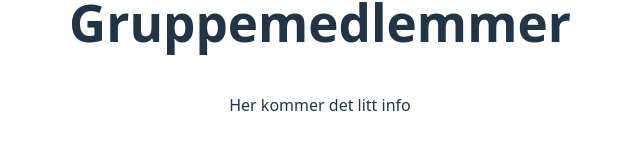
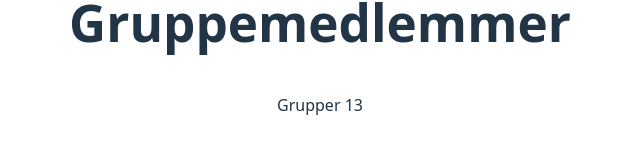
Before and after one commit to hannaso91/ourgroup, a React (Vite) app: page / in a window 1280 px wide. Shown: the part 446-600 px from the top of the page, without its empty margins (320-960 px from the left). Built offline with nearby package versions, Linux system fonts and the light colour scheme; no server answers.

Commit message:
Endret footer

```diff
--- a/src/components/Layout.jsx
+++ b/src/components/Layout.jsx
@@ -19,7 +19,7 @@ export default function Layout({children}) {
             {children}
         </main>
         <footer>
-            <p>Her kommer det litt info</p>
+            <p>Grupper 13</p>
         </footer>
         </>
     )
```
